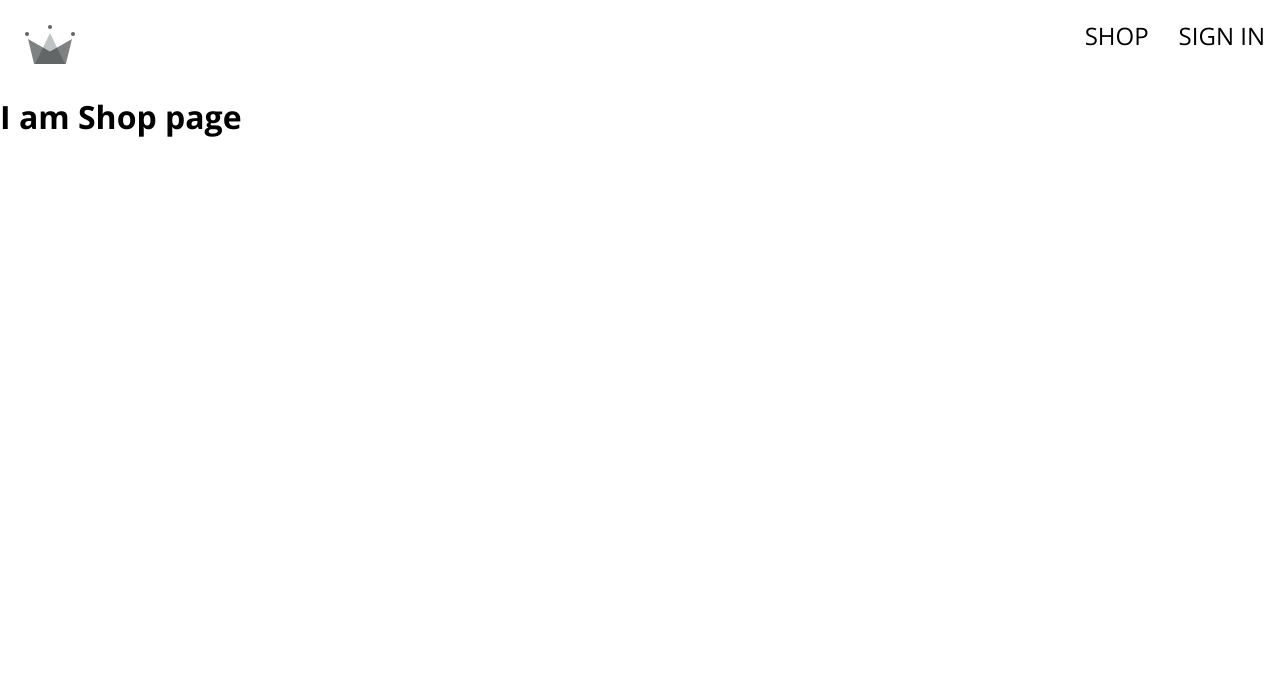
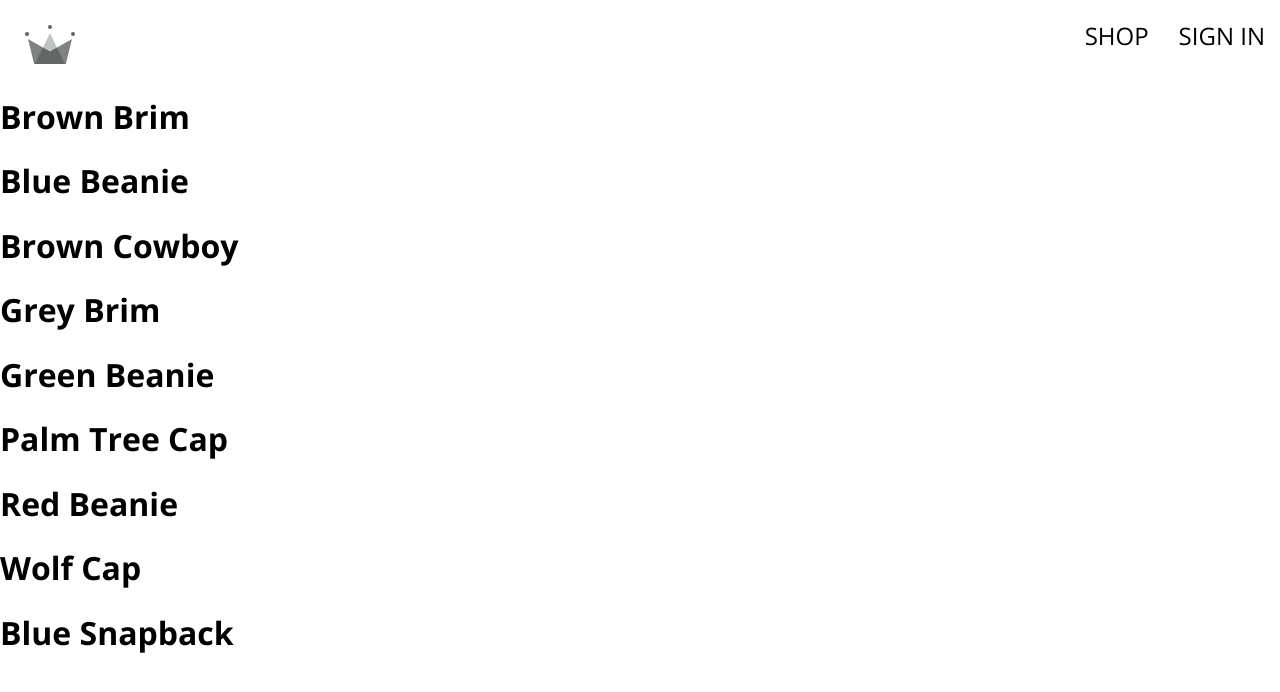
Before and after one commit to Aqil321821/Cloth-Store, a React (Create React App) app: page /shop in a window 1280 px wide. Shown: the top 692 px of the page. Built offline with nearby package versions, Linux system fonts and the light colour scheme; no server answers.

Commit message:
product context to be conti...

```diff
--- a/src/App.js
+++ b/src/App.js
@@ -2,11 +2,7 @@
 import Home from './routes/home/Home.component';
 import Navigation from './routes/navigation/Navigation.component';
 import Auth from './routes/auth/Auth..componenet';
-
-
-const Shop = () => {
-  return <h1>I am Shop page</h1>;
-};
+import Shop from './routes/shop/Shop.component';
 
 function App() {
   return (
--- a/src/routes/auth/Auth..componenet.jsx
+++ b/src/routes/auth/Auth..componenet.jsx
@@ -5,7 +5,6 @@
 const Auth = () => {
   return (
     <>
-      <h1 className='heading'>Sign In Page</h1>
       <div className='auth-container'>
         <SignInForm />
         <SignUpForm />
--- /dev/null
+++ b/src/routes/shop/Shop.component.jsx
@@ -0,0 +1,16 @@
+import SHOP_DATA from '../../shop-data.json'
+
+
+const Shop =()=>{
+    return(
+        <div>
+            {SHOP_DATA.map(({id, name})=>(
+                <div key={id}>
+                    <h1>{name}</h1>
+                </div>
+            ))}
+        </div>
+    )
+}
+
+export default Shop
--- /dev/null
+++ b/src/shop-data.json
@@ -0,0 +1,56 @@
+[
+    {
+      "id": 1,
+      "name": "Brown Brim",
+      "imageUrl": "https://i.ibb.co/ZYW3VTp/brown-brim.png",
+      "price": 25
+    },
+    {
+      "id": 2,
+      "name": "Blue Beanie",
+      "imageUrl": "https://i.ibb.co/ypkgK0X/blue-beanie.png",
+      "price": 18
+    },
+    {
+      "id": 3,
+      "name": "Brown Cowboy",
+      "imageUrl": "https://i.ibb.co/QdJwgmp/brown-cowboy.png",
+      "price": 35
+    },
+    {
+      "id": 4,
+      "name": "Grey Brim",
+      "imageUrl": "https://i.ibb.co/RjBLWxB/grey-brim.png",
+      "price": 25
+    },
+    {
+      "id": 5,
+      "name": "Green Beanie",
+      "imageUrl": "https://i.ibb.co/YTjW3vF/green-beanie.png",
+      "price": 18
+    },
+    {
+      "id": 6,
+      "name": "Palm Tree Cap",
+      "imageUrl": "https://i.ibb.co/rKBDvJX/palm-tree-cap.png",
+      "price": 14
+    },
+    {
+      "id": 7,
+      "name": "Red Beanie",
+      "imageUrl": "https://i.ibb.co/bLB646Z/red-beanie.png",
+      "price": 18
+    },
+    {
+      "id": 8,
+      "name": "Wolf Cap",
+      "imageUrl": "https://i.ibb.co/1f2nWMM/wolf-cap.png",
+      "price": 14
+    },
+    {
+      "id": 9,
+      "name": "Blue Snapback",
+      "imageUrl": "https://i.ibb.co/X2VJP2W/blue-snapback.png",
+      "price": 16
+    }
+  ]
```
